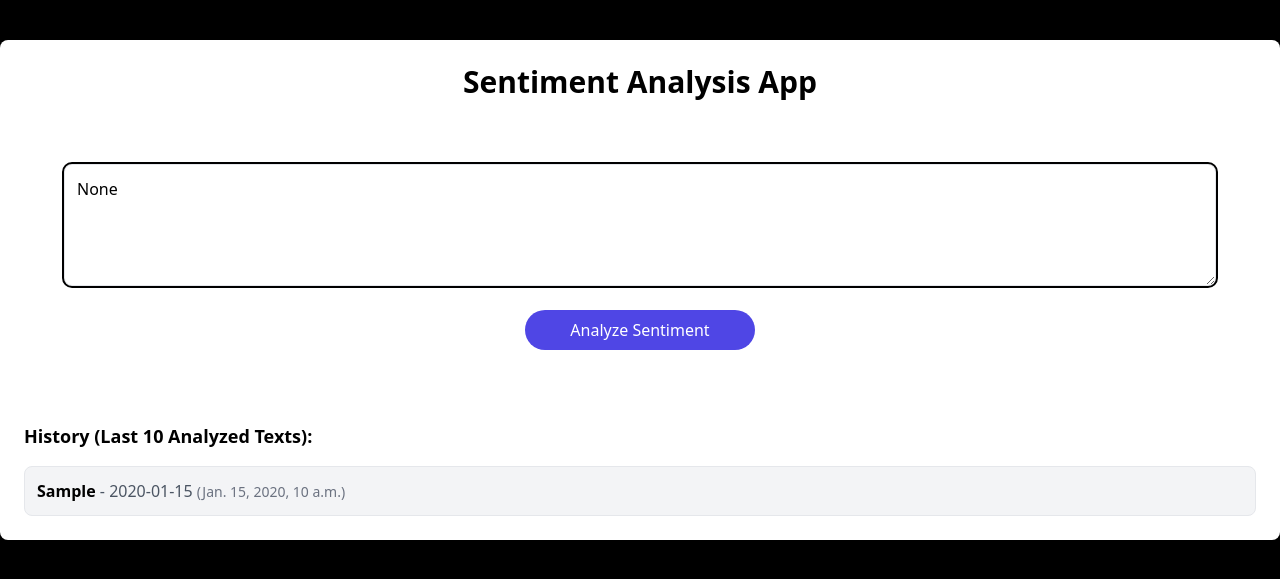
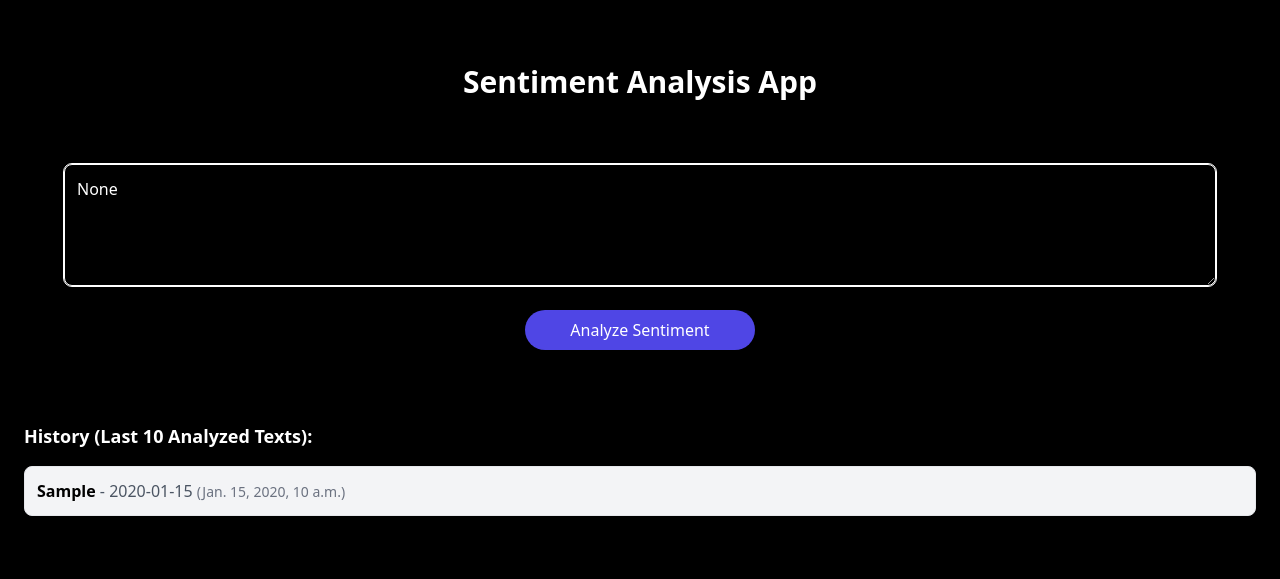
Before and after one commit to ArthIJani/Sentimental-Analysis, a Django app: page / in a window 1280 px wide. Shown: the part 64-643 px from the top of the page. Run offline with Django 4.2, Linux system fonts and the light colour scheme; a user stored in the database is signed in; tables that the repository leaves empty hold one stand-in row (values such as "Sample post"); some libraries are stand-ins or nearby versions.

Commit message:
README.md

```diff
--- a/src/templates/analysis/analyze.html
+++ b/src/templates/analysis/analyze.html
@@ -1,7 +1,7 @@
 {% extends 'base.html' %}
 
 {% block content %}
-<div class="container mx-auto mt-10 p-6 bg-white shadow-md rounded-lg">
+<div class="container mx-auto mt-10 p-6 bg-black text-white shadow-md rounded-lg">
     <h1 class="text-3xl font-bold text-center mb-6">Sentiment Analysis App</h1>
 
     <form method="post" class="space-y-4">
@@ -9,7 +9,7 @@
         <div class="container py-10 px-10 mx-0 min-w-full flex flex-col items-center">
             {{ form.user_input.errors }}
             <textarea name="user_input" id="user_input"
-                      class="w-full p-3 border border-gray-200 rounded-lg outline focus:outline-none outline-2 focus:ring focus:ring-indigo-600"
+                      class="w-full p-3 border bg-black text-white border-white rounded-lg outline focus:outline-none outline-1 focus:ring focus:ring-indigo-600"
                       rows="4" placeholder="Enter your text here...">{{ form.user_input.value }}</textarea>
 
         <br>
@@ -31,7 +31,7 @@
     <ul class="mt-4 space-y-3">
         {% for entry in history %}
         <li class="p-3 bg-gray-100 border border-gray-200 rounded-lg">
-            <span class="font-semibold">{{ entry.user_input }}</span>
+            <span class="text-black font-semibold">{{ entry.user_input }}</span>
             <span class="text-gray-600">- {{ entry.sentiment }}</span>
             <span class="text-sm text-gray-500">({{ entry.timestamp }})</span>
         </li>
```
